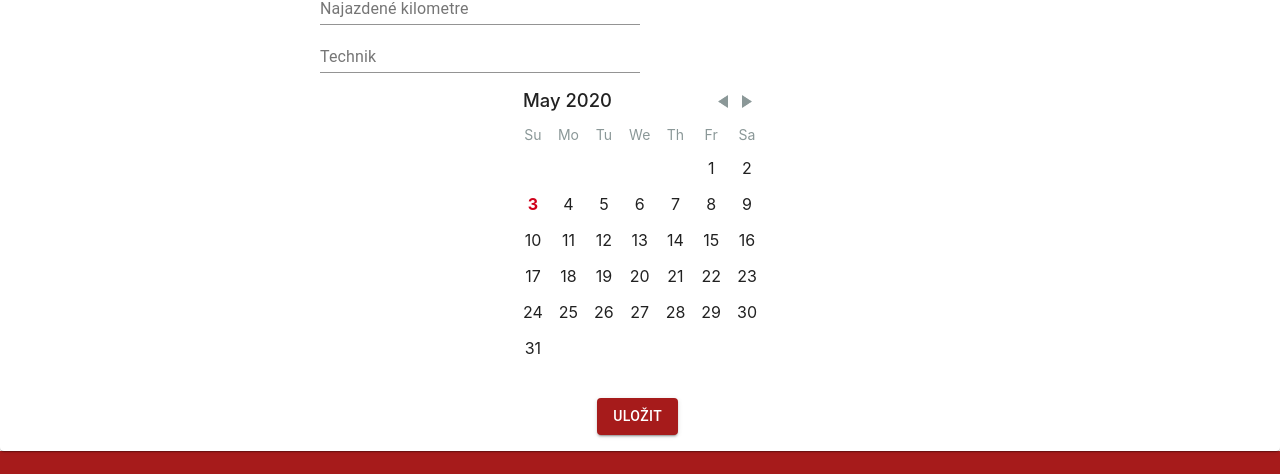
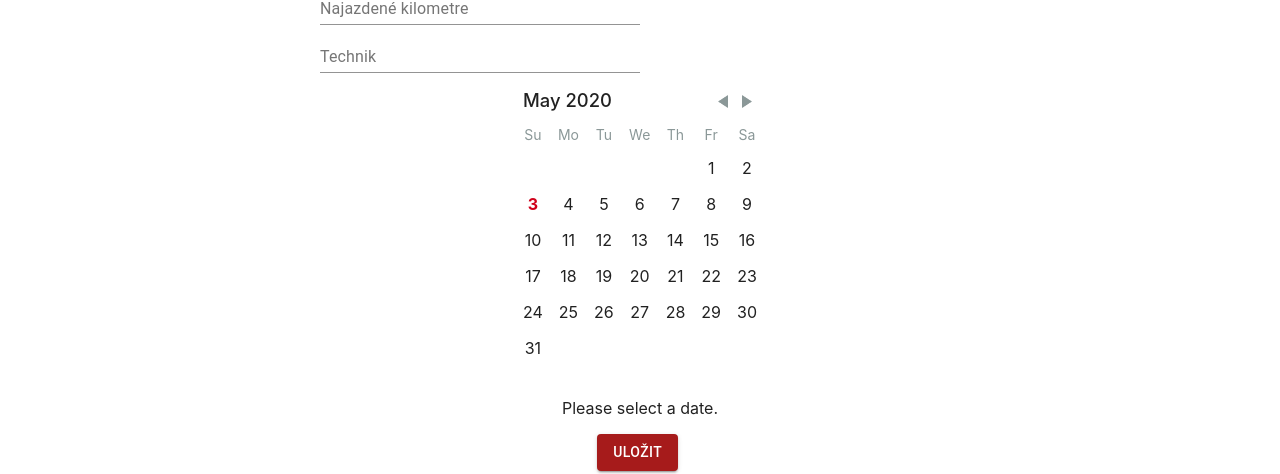
Before and after one commit to MashuSan/CarRepairs, a React (Create React App) app in the folder src/frontend-sbook/: page /createService in a window 1280 px wide. Shown: the part 333-807 px from the top of the page. Built offline with nearby package versions, Linux system fonts and the light colour scheme.

Commit message:
dateFixed

```diff
--- a/src/frontend-sbook/src/components/Profile/Record.js
+++ b/src/frontend-sbook/src/components/Profile/Record.js
@@ -105,6 +105,11 @@ export class ContactPrivateSection extends React.Component {
                 <DayPicker
                 onDayClick={this.props.handleDayClick}
                 />
+                {this.props.date ? (
+                    <p>{this.props.date}</p>
+                ) : (
+                    <p>Please select a date.</p>
+        )}
             </div>
 
         </div>)
--- a/src/frontend-sbook/src/pages/Record.js
+++ b/src/frontend-sbook/src/pages/Record.js
@@ -40,6 +40,7 @@ class CompanyAccount extends React.Component {
             })
         }
         fetch('http://localhost:5000/services', requestOptions)
+        window.location.reload(false);
         event.preventDefault()
     };
 
@@ -62,7 +63,8 @@ class CompanyAccount extends React.Component {
                     addQuestion={(e) => this.addMotivationLetterQuestion(e)}/>
                 <ContactPrivateSection
                     updateInput={this.updateInput}
-                    handleDayClick={this.handleDayClick}/>
+                    handleDayClick={this.handleDayClick}
+                    date={this.state.date}/>
                 <SavePrivateSection
                     pushToHistory={(path) => this.props.history.push(path)}
                     databaseId={""}
```
